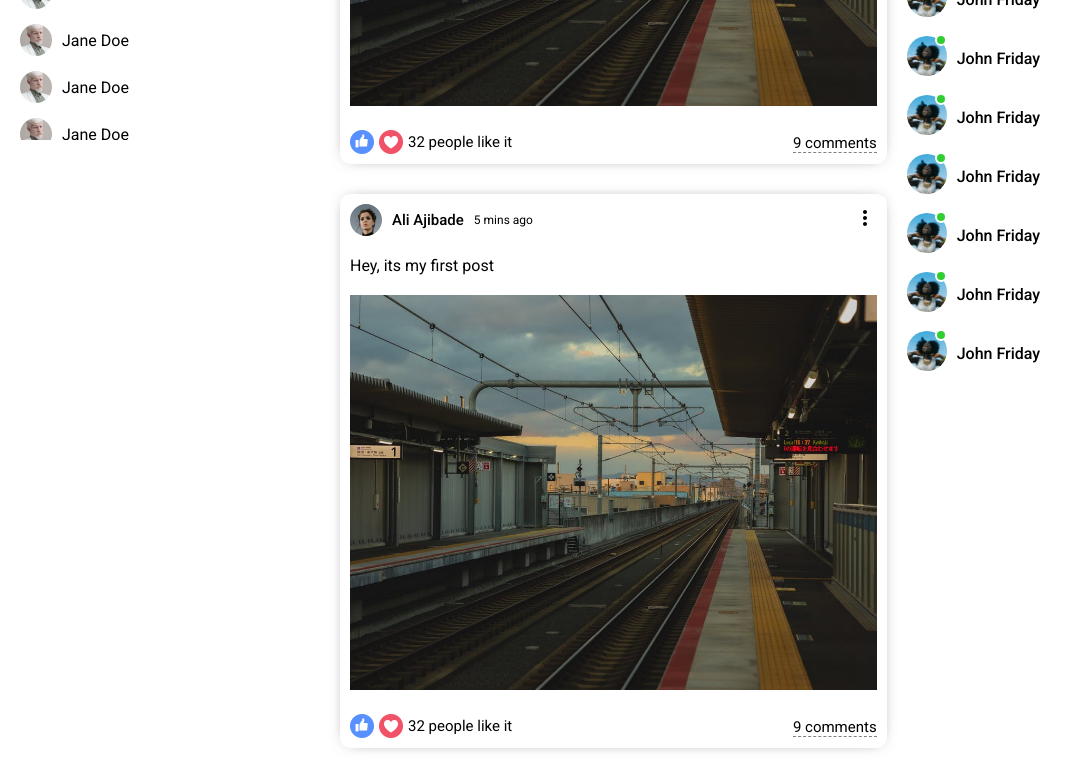
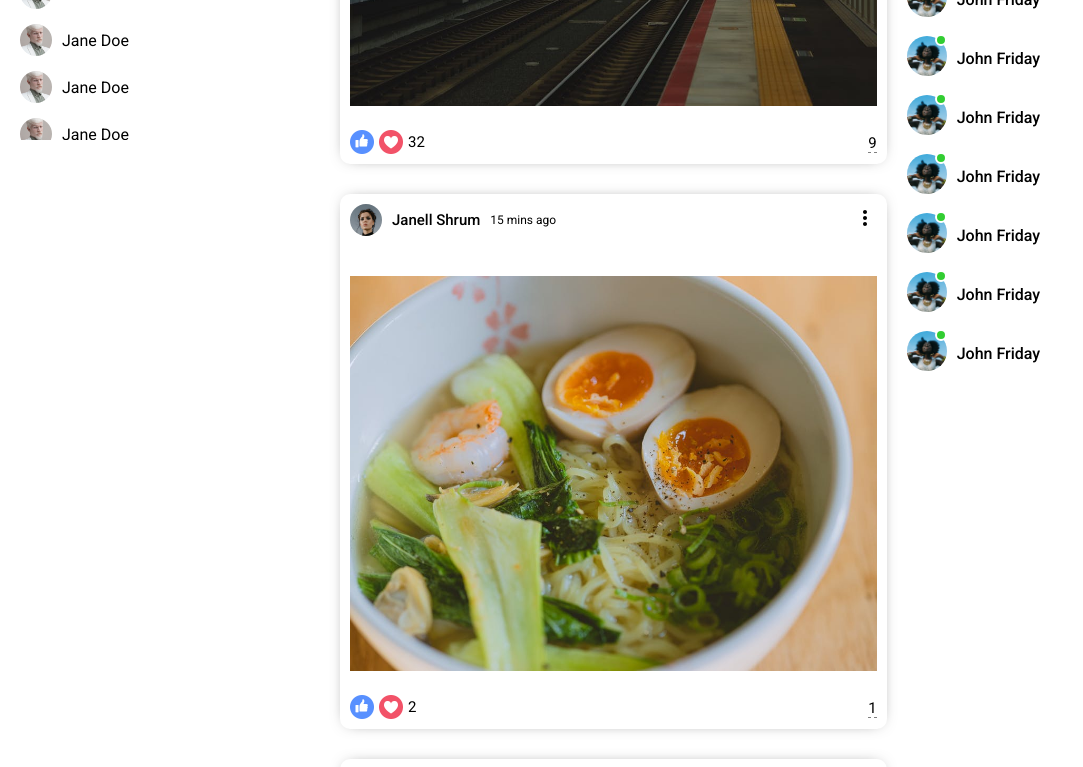
Before and after one commit to leewebstechnologies/leesocialapp, a React (Create React App) app: page / in a window 1280 px wide. Shown: the part 660-1427 px from the top of the page, without its empty margins (0-1083 px from the left). Built offline with nearby package versions, Linux system fonts and the light colour scheme.

Commit message:
make feed and post dynamic

```diff
--- a/src/components/feed/Feed.jsx
+++ b/src/components/feed/Feed.jsx
@@ -1,29 +1,18 @@
 import Post from "../post/Post";
 import Share from "../share/Share";
 import "./feed.css";
+import {Posts} from "../../dummyData";
 
 const Feed = () => {
   return (
     <div className="feed">
       <div className="feedWrapper">
         <Share />
-        <Post />
-        <Post />
-        <Post />
-        <Post />
-        <Post />
-        <Post />
-        <Post />
-        <Post />
-        <Post />
-        <Post />
-        <Post />
-        <Post />
-        <Post />
-        <Post />
-        <Post />
-        <Post />
-        <Post />
+        {Posts.map((p) => (
+          <Post key={p.id} post={p} />
+        ))}
+
+
       </div>
     </div>
   )
--- a/src/components/post/Post.jsx
+++ b/src/components/post/Post.jsx
@@ -1,32 +1,33 @@
 import { MoreVert } from '@mui/icons-material'
 import "./post.css";
+import { Users } from '../../dummyData';
 
-const Post = () => {
+const Post = ({post}) => {
   return (
     <div className='post'>
         <div className="postWrapper">
             <div className="postTop">
                 <div className="postTopLeft">
                     <img className='postProfileImg' src="./assets/person/1.jpeg" alt="" />
-                    <span className='postUsername'>Ali Ajibade</span>
-                    <span className='postDate'> 5 mins ago</span>
+                    <span className='postUsername'>{Users.filter((u)=> u.id === post.userId)[0].username}</span>
+                    <span className='postDate'>{post.date}</span>
                 </div>
                 <div className="postTopRight">
                     <MoreVert />
                 </div>
             </div>
             <div className="postCenter">
-                <span className='postText'>Hey, its my first post</span>
-                <img className='postImg' src="./assets/post/1.jpeg" alt="" />
+                <span className='postText'>{post?.desc}</span>
+                <img className='postImg' src={post.photo} alt="" />
             </div>
             <div className="postBottom">
                 <div className="postBottomLeft">
                     <img className='likeIcon' src="./assets/like.png" alt="like_image" />
                     <img className='likeIcon' src="./assets/heart.png" alt="like_image" />
-                    <span className='postLikeCounter'>32 people like it</span>
+                    <span className='postLikeCounter'>{post.like}</span>
                 </div>
                 <div className="postBottomRight">
-                    <span className='postCommentText'>9 comments</span>
+                    <span className='postCommentText'>{post.comment}</span>
                 </div>
             </div>
         </div>
```
